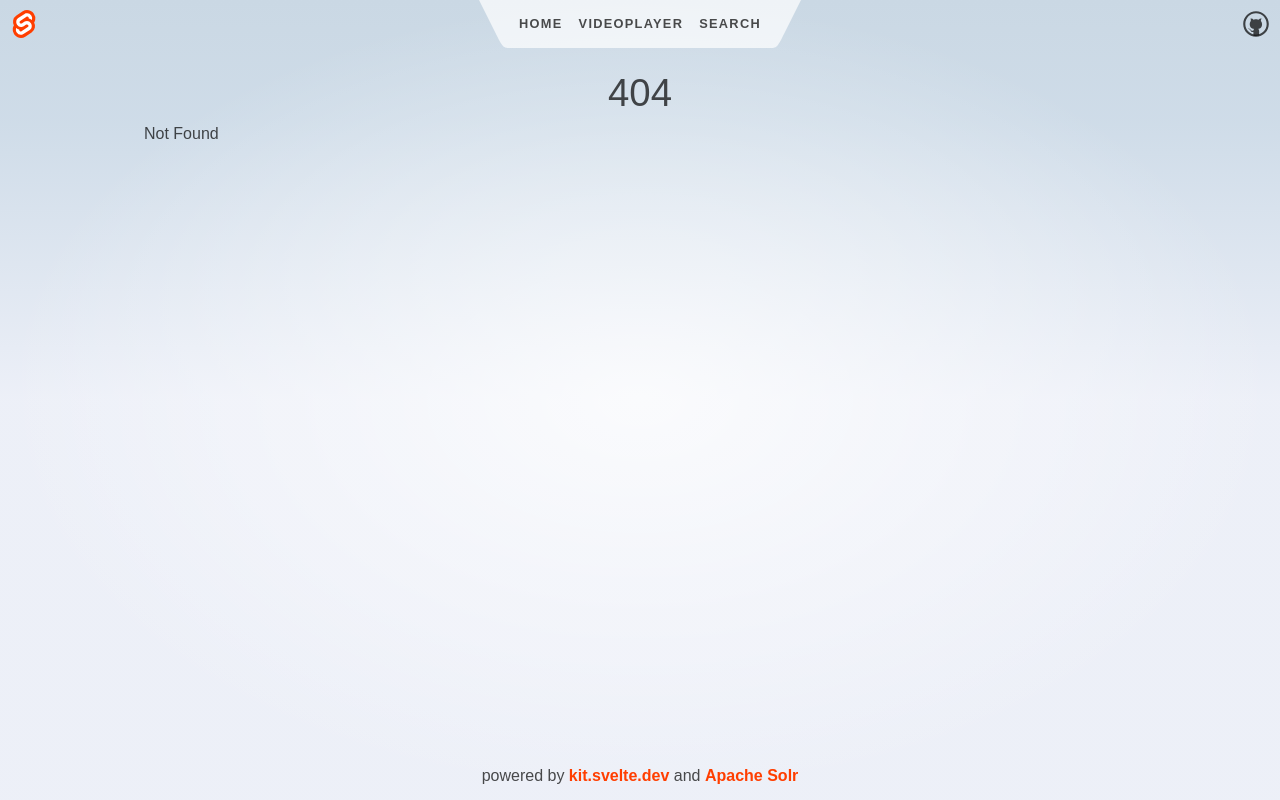
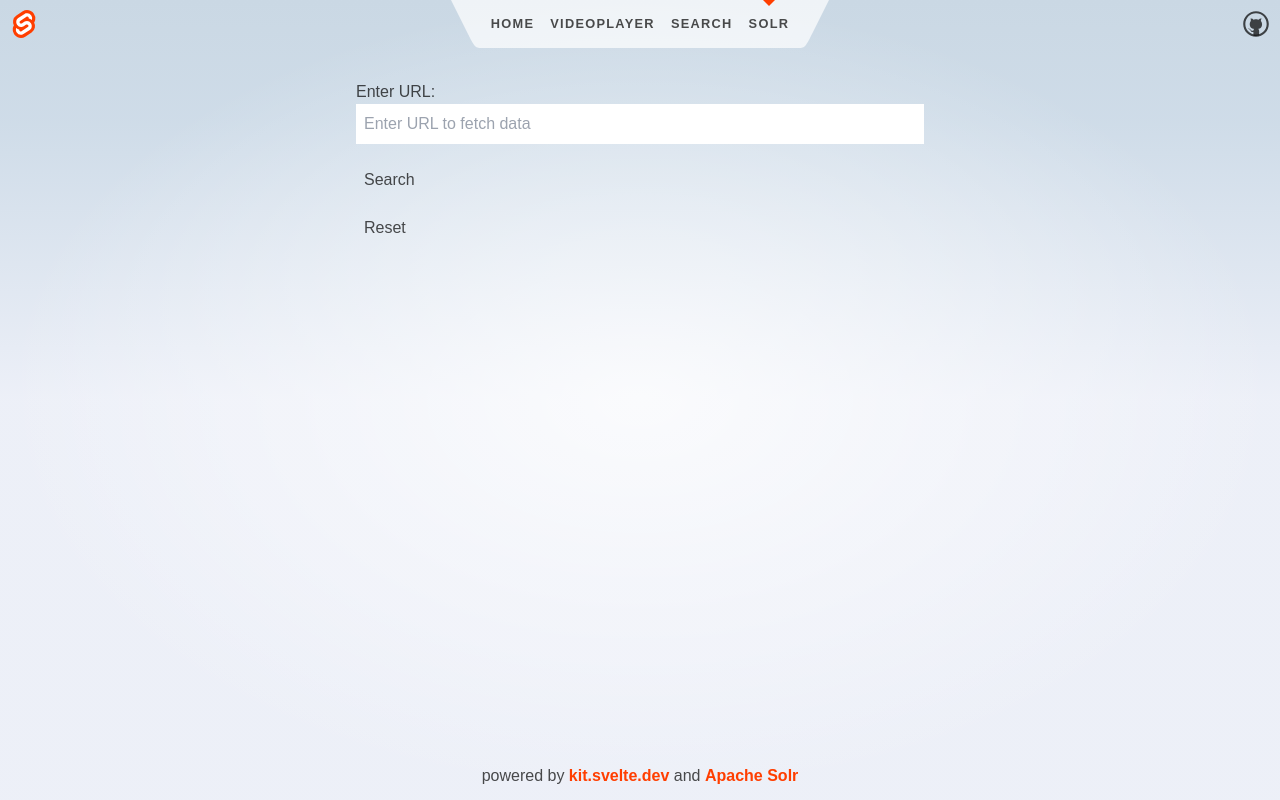
Before and after one commit to sdsc-ordes/debates-ui, a SvelteKit app: page /solr in a window 1280 px wide. Before the commit this address had no page. Built offline with nearby package versions, Linux system fonts and the light colour scheme; no server answers.

Commit message:
add an extra page for the Solr search

```diff
--- a/src/routes/Header.svelte
+++ b/src/routes/Header.svelte
@@ -24,6 +24,9 @@
 			</li>
 			<li aria-current={$page.url.pathname === '/search' ? 'page' : undefined}>
 				<a href="/search">Search</a>
+			</li>
+			<li aria-current={$page.url.pathname === '/solr' ? 'page' : undefined}>
+				<a href="/solr">Solr</a>
 			</li>
 		</ul>
 		<svg viewBox="0 0 2 3" aria-hidden="true">
--- /dev/null
+++ b/src/routes/solr/+page.svelte
@@ -0,0 +1,81 @@
+<script>
+    import { onMount } from "svelte";
+    import { writable } from 'svelte/store';
+
+    let data = writable(null);
+    let url = '';
+
+    // Function to handle the button click and fetch the JSON file
+    const handleSearch = async () => {
+      if (!url) {
+        console.error('Please enter a valid URL.');
+        return;
+      }
+
+      try {
+        const response = await fetch(url);
+        if (response.ok) {
+          const json = await response.json();
+          data.set(json);
+        } else {
+          console.error('Error fetching JSON:', response.statusText);
+        }
+      } catch (error) {
+        console.error('Error reading JSON:', error);
+      }
+    };
+
+    // Function to reset the search result
+    const handleReset = () => {
+      data.set(null);
+    };
+
+    const solrUrl = import.meta.env.VITE_SOLR_API_URL;
+    console.log('Solr Url:', solrUrl);
+  </script>
+
+  <style>
+    .container {
+      display: flex;
+      flex-direction: column;
+      align-items: flex-start;
+      max-width: 600px;
+      margin: 0 auto;
+      padding: 1rem;
+    }
+
+    #url-input {
+      width: 100%;
+      padding: 0.5rem;
+      font-size: 1rem;
+      margin-bottom: 1rem;
+    }
+
+    .buttons {
+      display: flex;
+      gap: 0.5rem;
+      flex-direction: column;
+      width: 100%;
+    }
+
+    button {
+      padding: 0.5rem;
+      font-size: 1rem;
+      cursor: pointer;
+      width: fit-content;
+    }
+  </style>
+
+  <div class="container">
+    <label for="url-input">Enter URL:</label>
+    <input type="text" id="url-input" bind:value={url} placeholder="Enter URL to fetch data" />
+
+    <div class="buttons">
+      <button on:click={handleSearch}>Search</button>
+      <button on:click={handleReset}>Reset</button>
+    </div>
+  </div>
+
+  {#if $data}
+    <pre>{JSON.stringify($data, null, 2)}</pre>
+  {/if}
```
